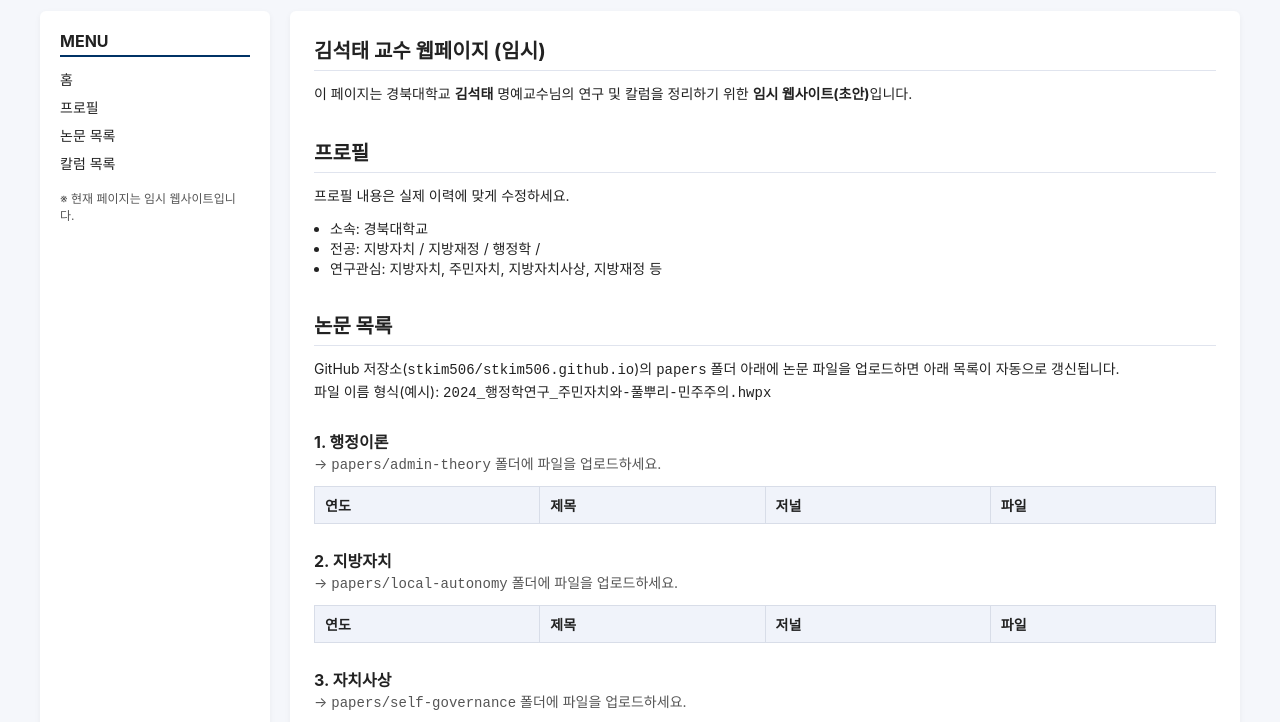
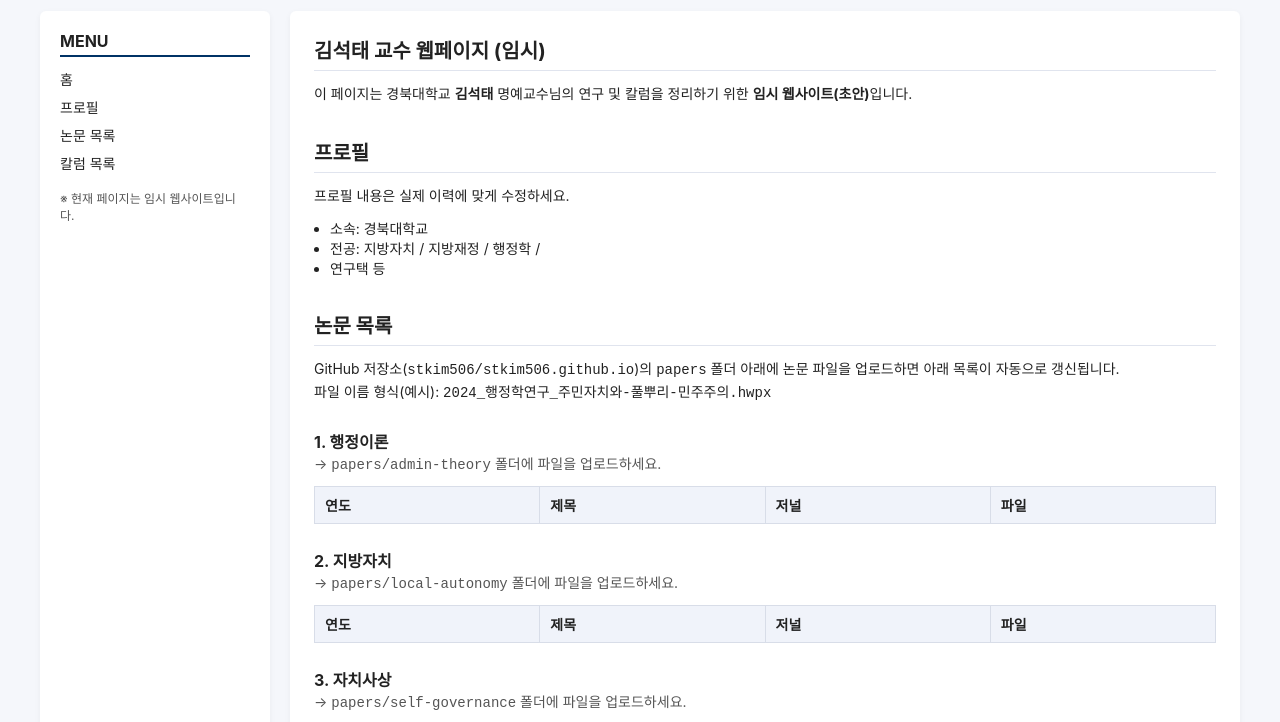
Before and after one commit to stkim506/stkim506.github.io, a plain HTML site: page index.html in a window 1280 px wide. Shown: the part 78-800 px from the top of the page. Drawn offline with Linux system fonts and the light colour scheme; no server answers.

Commit message:
Update index.html

```diff
--- a/index.html
+++ b/index.html
@@ -49,7 +49,7 @@
         <ul>
           <li>소속: 경북대학교 </li>
           <li>전공: 지방자치 / 지방재정 / 행정학 / </li>
-          <li>연구관심: 지방자치, 주민자치, 지방자치사상, 지방재정 등</li>
+          <li>연구택 등</li>
         </ul>
       </section>
 
```
